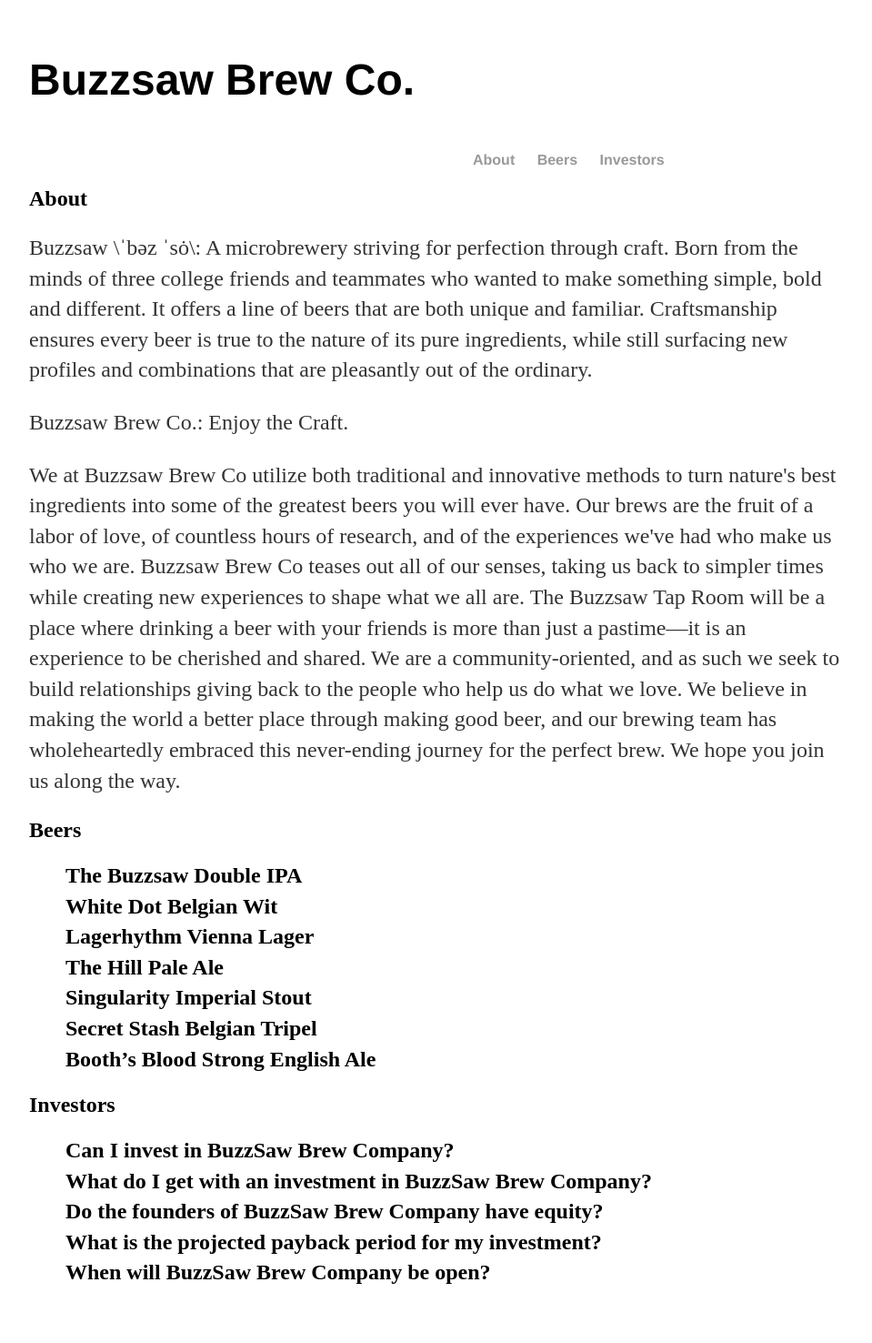
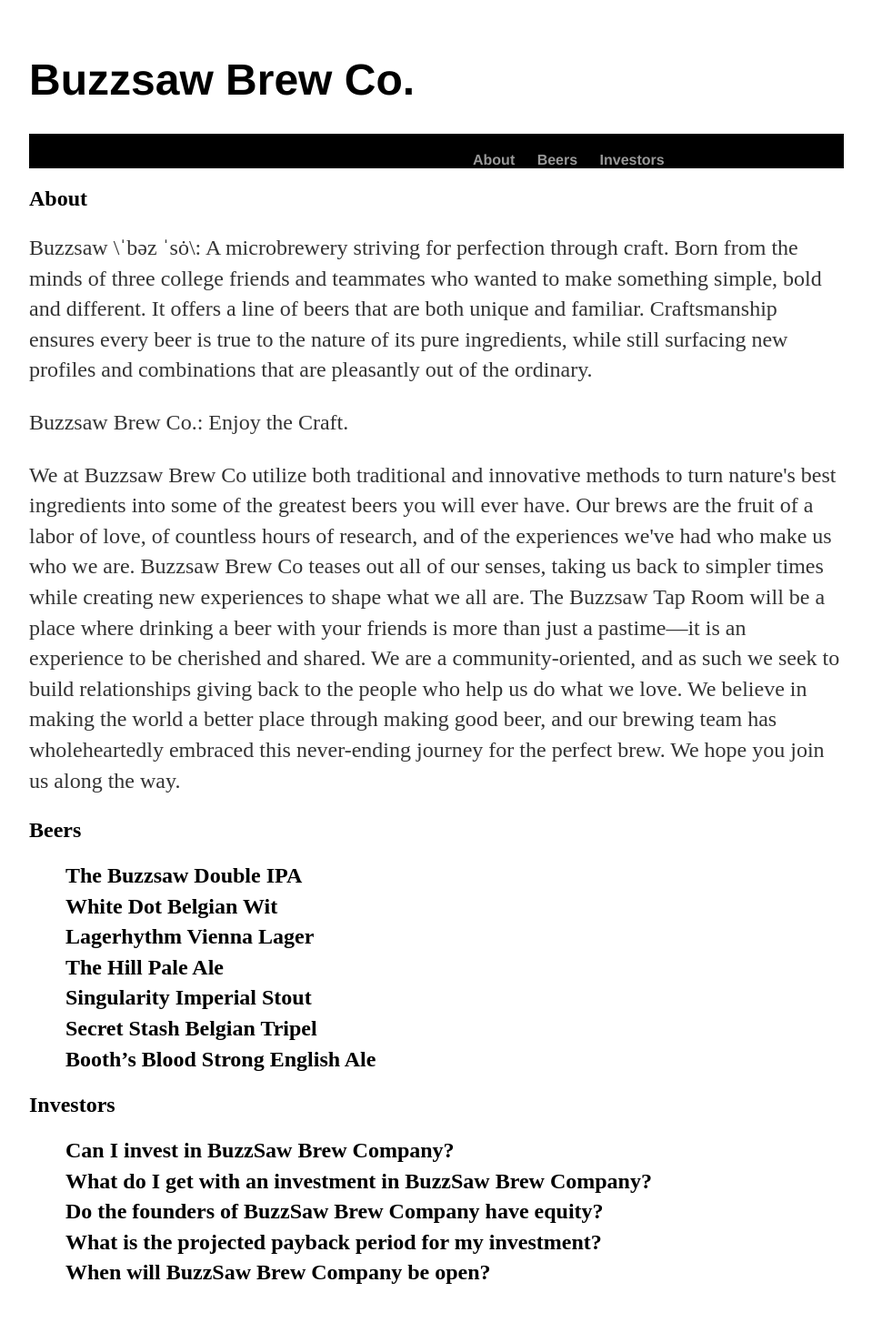
Before and after one commit to arquinn/arquinn.github.io, a Jekyll site: the page built from test.html, in a window 1280 px wide. Shown: the whole page at 91% size, without its empty margins (160-1119 px from the left). Built offline with Jekyll 4.4.1, drawn with Linux system fonts in a browser that asks for light colours; nearby versions of some CDN libraries.

Commit message:
Update test.css

```diff
--- a/css/test.css
+++ b/css/test.css
@@ -5,6 +5,8 @@ body {
 
 .navbar{
     font-family:'Helvetica', 'Arial', 'Sans-Serif';
+    background-color: black;
+    color: white;
     list-style: none;
     font-weight: bold;
     padding-left: 50%;
```
